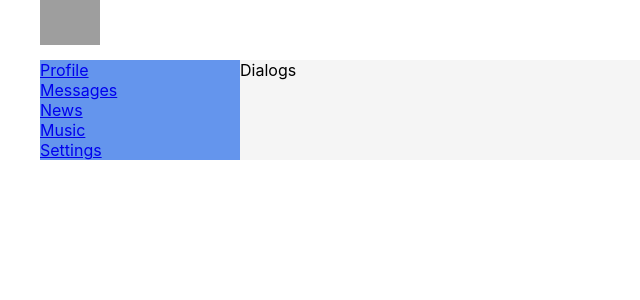
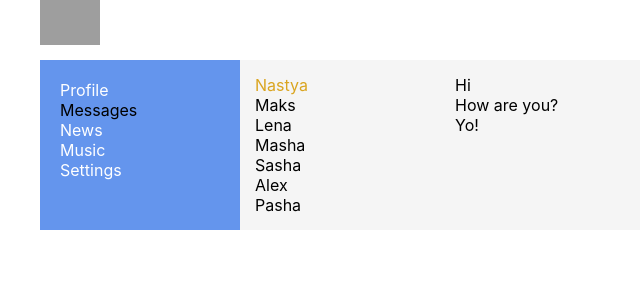
Before and after one commit to AnaKhurs/social-network-react, a React (Create React App) app: page /dialogs in a window 1280 px wide. Shown: the top 300 px of the page, without its empty margins (0-640 px from the left). Built offline with nearby package versions, Linux system fonts and the light colour scheme; grey boxes are pictures that could not be loaded.

Commit message:
Add page Dialogs

```diff
--- a/src/components/Dialogs/Dialogs.jsx
+++ b/src/components/Dialogs/Dialogs.jsx
@@ -3,8 +3,21 @@ import classes from './Dialogs.module.css'
 
 const Dialogs = (props) => {
     return (
-       <div>
-           Dialogs
+       <div className={classes.dialogs}>
+           <div className={classes.dialogsItem}>
+               <div className={`${classes.dialog} ${classes.active}`}>Nastya</div>
+               <div className={classes.dialog}>Maks</div>
+               <div className={classes.dialog}>Lena</div>
+               <div className={classes.dialog}>Masha</div>
+               <div className={classes.dialog}>Sasha</div>
+               <div className={classes.dialog}>Alex</div>
+               <div className={classes.dialog}>Pasha</div>
+           </div>
+           <div className={classes.messages}>
+               <div className={classes.message}>Hi</div>
+               <div className={classes.message}>How are you?</div>
+               <div className={classes.message}>Yo!</div>
+           </div>
        </div>
     );
 }
--- a/src/components/Dialogs/Dialogs.module.css
+++ b/src/components/Dialogs/Dialogs.module.css
@@ -0,0 +1,20 @@
+.dialogs {
+    display: grid;
+    grid-template-columns: 2fr 8fr;
+}
+
+.dialogsItem{
+    padding: 15px;
+}
+
+.active{
+    color: goldenrod;
+}
+
+.dialog{}
+
+.messages{
+    padding: 15px;
+}
+
+.message{}
--- a/src/components/Navbar/Navbar.jsx
+++ b/src/components/Navbar/Navbar.jsx
@@ -1,23 +1,24 @@
 import React from 'react';
 import classes from './Navbar.module.css'
+import {NavLink} from "react-router-dom";
 
 const Navbar = () => {
     return (
         <nav className={classes.nav}>
-            <div className={`${classes.item} ${classes.active}`}>
-                <a href='/profile'> Profile</a>
+            <div className={classes.item}>
+                <NavLink to='/profile' activeClassName={classes.activeLink}> Profile</NavLink>
             </div>
             <div className={classes.item}>
-                <a href='/dialogs'> Messages </a>
+                <NavLink to='/dialogs' activeClassName={classes.activeLink}> Messages </NavLink>
             </div>
             <div className={classes.item}>
-                <a href='/news'> News</a>
+                <NavLink to='/news' activeClassName={classes.activeLink}> News</NavLink>
             </div>
             <div className={classes.item}>
-                <a href='/music'> Music</a>
+                <NavLink to='/music' activeClassName={classes.activeLink}> Music</NavLink>
             </div>
             <div className={classes.item}>
-                <a href='/settings'> Settings</a>
+                <NavLink to='/settings' activeClassName={classes.activeLink}> Settings</NavLink>
             </div>
         </nav>);
 }
--- a/src/components/Navbar/Navbar.module.css
+++ b/src/components/Navbar/Navbar.module.css
@@ -1,12 +1,14 @@
 .nav {
     grid-area: n;
     background-color: cornflowerblue;
+    padding: 20px;
 }
 
-.item {
+.item a{
     color: white;
+    text-decoration: none;
 }
 
-.active {
+.item a.activeLink{
     color: black;
 }
```
